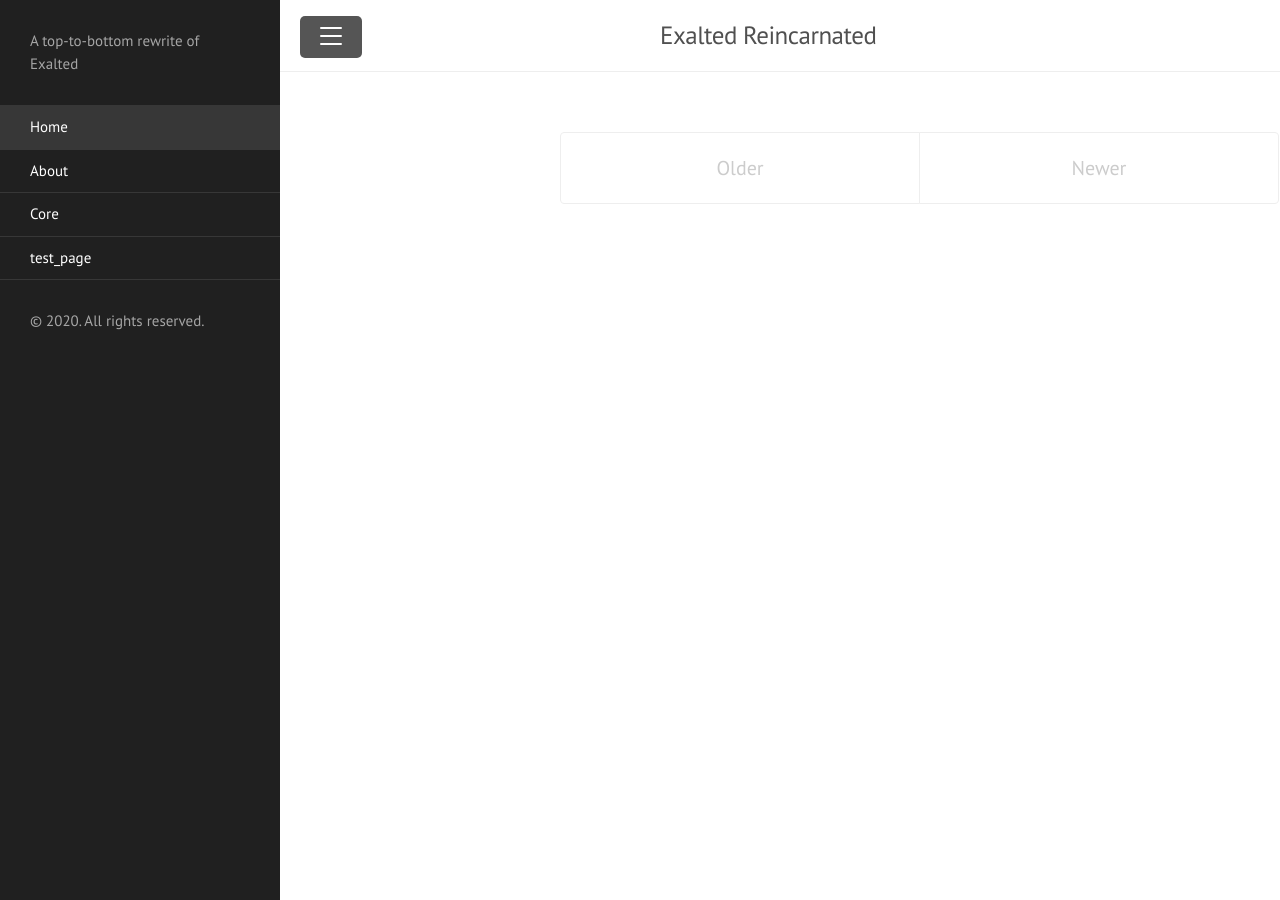
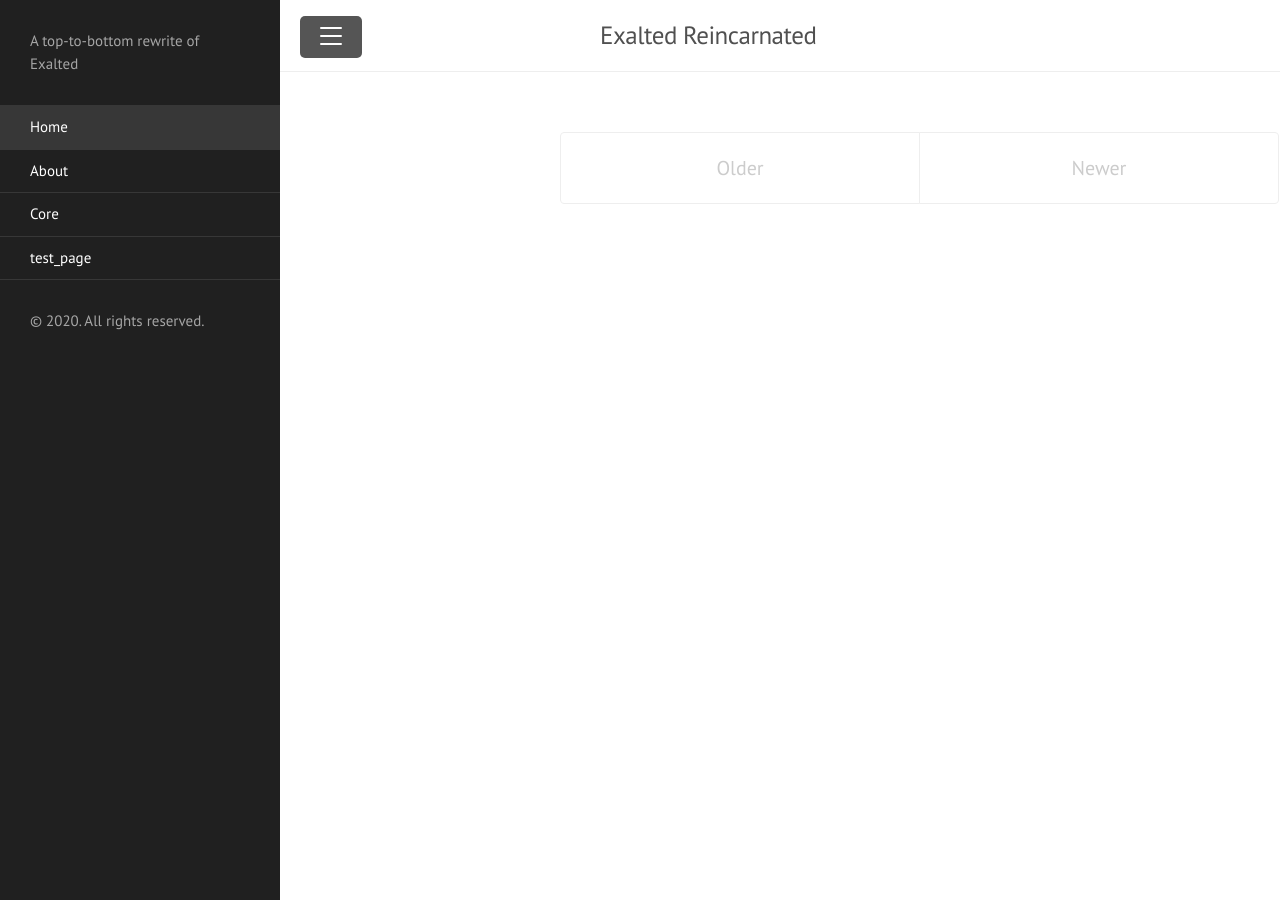
Before and after one commit to Dragonmystic707/exalted-reincarnated, a Jekyll site: the page built from docs/index.html, in a window 1280 px wide. Built offline with Jekyll 4.4.1, drawn with Linux system fonts in a browser that asks for light colours; the list of posts is cut into pages by our own code.

Commit message:
Layout changes

```diff
--- a/docs/public/css/lanyon.css
+++ b/docs/public/css/lanyon.css
@@ -72,7 +72,7 @@
  * Center the page content.
  */
 
- /*
+/*
 .container {
   max-width: 75rem;
 }
@@ -85,7 +85,7 @@
   .container {
     max-width: 75rem;
   }
-}*/
+} */
 
 
 /*
@@ -97,8 +97,8 @@
 .masthead {
   padding-top:    1rem;
   padding-bottom: 1rem;
-  padding-left: 10rem;
-  margin-bottom: 3rem;
+  padding-left: 4rem;
+  margin-bottom: 1rem;
   border-bottom: 1px solid #eee;
 }
 .masthead-title {
--- a/docs/public/js/script.js
+++ b/docs/public/js/script.js
@@ -8,9 +8,8 @@
 
     if(!checkbox.checked ||
        sidebar.contains(target) ||
-       target === checkbox) return;
-    else if( target === toggle) checkbox.checked = false;
+       (target === checkbox || target === toggle)) return;
 
-
+    checkbox.checked = !checkbox.checked;
   }, false);
 })(document);
```
